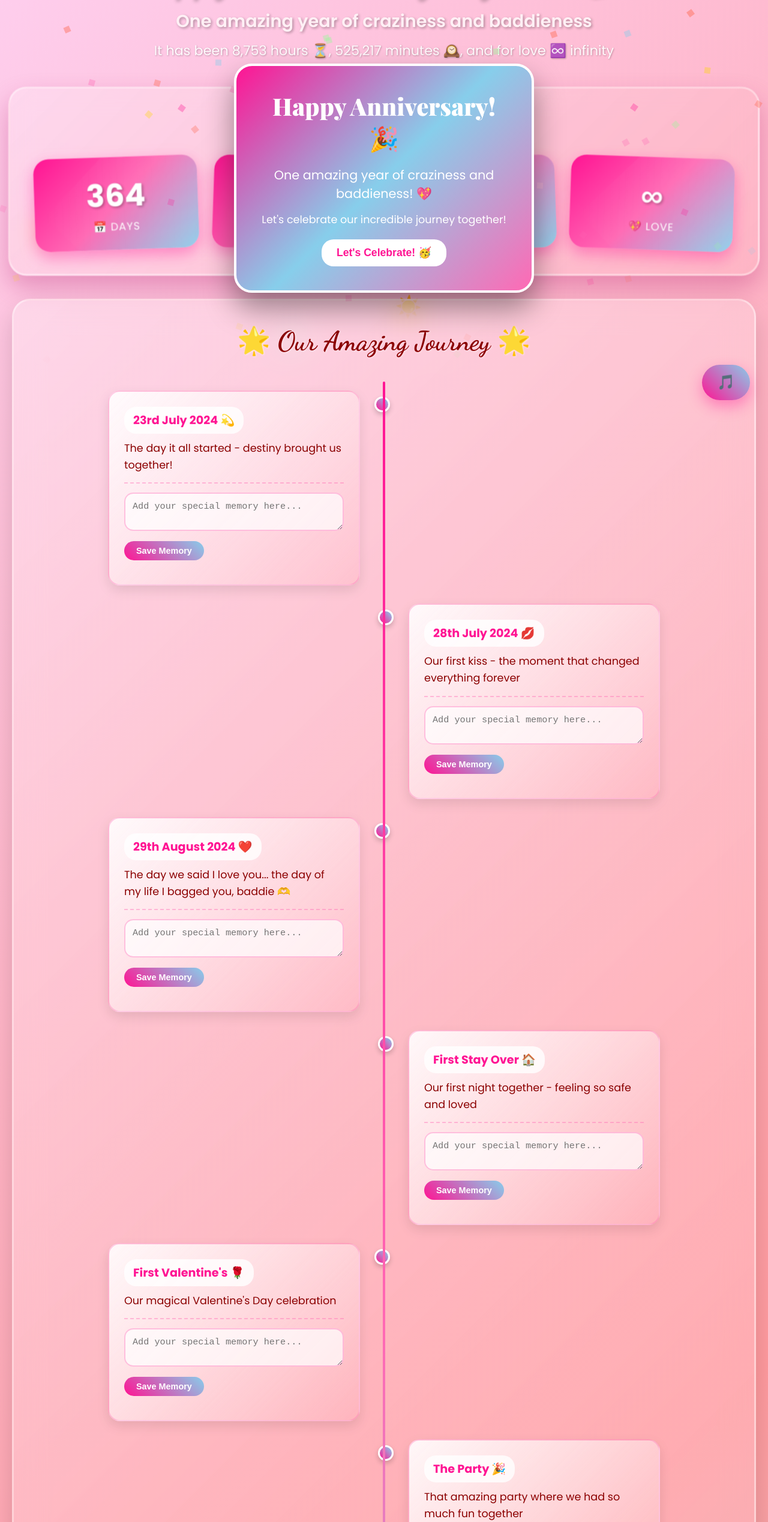
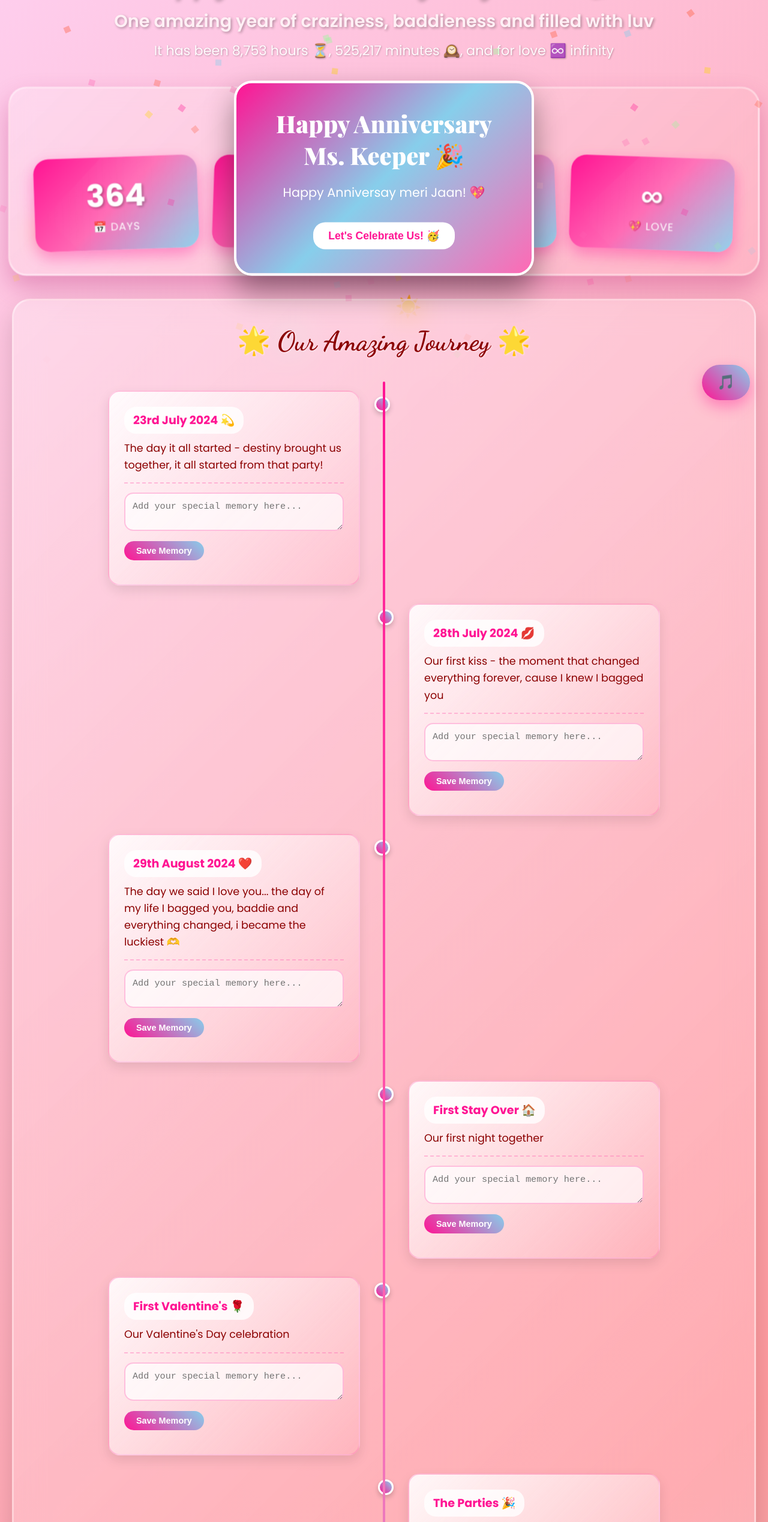
Before and after one commit to Apurav0507/OurfirstAnniversary, a plain HTML site: page index.html in a window 1280 px wide. Shown: the part 103-2640 px from the top of the page at 60% size. Drawn offline with nearby package versions, Linux system fonts and the light colour scheme.

Commit message:
Update index.html

```diff
--- a/index.html
+++ b/index.html
@@ -3,7 +3,7 @@
 <head>
     <meta charset="UTF-8">
     <meta name="viewport" content="width=device-width, initial-scale=1.0">
-    <title>Happy Anniversary My Luv! 💕</title>
+    <title>Happy Anniversary My Luv, Sneha💕</title>
     <link href="https://fonts.googleapis.com/css2?family=Playfair+Display:wght@400;700;900&family=Dancing+Script:wght@400;700&family=Poppins:wght@300;400;600;700&display=swap" rel="stylesheet">
     <style>
         * {
@@ -770,7 +770,7 @@
     <div class="container">
         <div class="header">
             <h1>Happy Anniversary My Luv 💕</h1>
-            <div class="subtitle">One amazing year of craziness and baddieness</div>
+            <div class="subtitle">One amazing year of craziness, baddieness and filled with luv</div>
             <div class="time-summary">It has been <span id="totalHours">9497</span> hours ⏳, <span id="totalMinutes">569829</span> minutes 🕰️, and for love ♾️ infinity</div>
         </div>
 
@@ -802,7 +802,7 @@
                 <div class="timeline-item">
                     <div class="timeline-content">
                         <div class="timeline-date">23rd July 2024 💫</div>
-                        <div class="timeline-text">The day it all started - destiny brought us together!</div>
+                        <div class="timeline-text">The day it all started - destiny brought us together, it all started from that party! </div>
                         <div class="notes-section">
                             <textarea class="note-input" placeholder="Add your special memory here..." data-milestone="start"></textarea>
                             <button class="save-note-btn" onclick="saveNote('start')">Save Memory</button>
@@ -814,7 +814,7 @@
                 <div class="timeline-item">
                     <div class="timeline-content">
                         <div class="timeline-date">28th July 2024 💋</div>
-                        <div class="timeline-text">Our first kiss - the moment that changed everything forever</div>
+                        <div class="timeline-text">Our first kiss - the moment that changed everything forever, cause I knew I bagged you</div>
                         <div class="notes-section">
                             <textarea class="note-input" placeholder="Add your special memory here..." data-milestone="first-kiss"></textarea>
                             <button class="save-note-btn" onclick="saveNote('first-kiss')">Save Memory</button>
@@ -826,7 +826,7 @@
                 <div class="timeline-item">
                     <div class="timeline-content">
                         <div class="timeline-date">29th August 2024 ❤️</div>
-                        <div class="timeline-text">The day we said I love you... the day of my life I bagged you, baddie 🫶</div>
+                        <div class="timeline-text">The day we said I love you... the day of my life I bagged you, baddie and everything changed, i became the luckiest  🫶</div>
                         <div class="notes-section">
                             <textarea class="note-input" placeholder="Add your special memory here..." data-milestone="i-love-you"></textarea>
                             <button class="save-note-btn" onclick="saveNote('i-love-you')">Save Memory</button>
@@ -838,7 +838,7 @@
                 <div class="timeline-item">
                     <div class="timeline-content">
                         <div class="timeline-date">First Stay Over 🏠</div>
-                        <div class="timeline-text">Our first night together - feeling so safe and loved</div>
+                        <div class="timeline-text">Our first night together </div>
                         <div class="notes-section">
                             <textarea class="note-input" placeholder="Add your special memory here..." data-milestone="first-stay"></textarea>
                             <button class="save-note-btn" onclick="saveNote('first-stay')">Save Memory</button>
@@ -850,7 +850,7 @@
                 <div class="timeline-item">
                     <div class="timeline-content">
                         <div class="timeline-date">First Valentine's 🌹</div>
-                        <div class="timeline-text">Our magical Valentine's Day celebration</div>
+                        <div class="timeline-text">Our Valentine's Day celebration</div>
                         <div class="notes-section">
                             <textarea class="note-input" placeholder="Add your special memory here..." data-milestone="valentine"></textarea>
                             <button class="save-note-btn" onclick="saveNote('valentine')">Save Memory</button>
@@ -861,8 +861,8 @@
 
                 <div class="timeline-item">
                     <div class="timeline-content">
-                        <div class="timeline-date">The Party 🎉</div>
-                        <div class="timeline-text">That amazing party where we had so much fun together</div>
+                        <div class="timeline-date">The Parties 🎉</div>
+                        <div class="timeline-text">The party, where I am a stalker for you because you are the hottest girl at the party!</div>
                         <div class="notes-section">
                             <textarea class="note-input" placeholder="Add your special memory here..." data-milestone="party"></textarea>
                             <button class="save-note-btn" onclick="saveNote('party')">Save Memory</button>
@@ -874,7 +874,7 @@
                 <div class="timeline-item">
                     <div class="timeline-content">
                         <div class="timeline-date">The Adventure 🌍</div>
-                        <div class="timeline-text">Our incredible adventure that brought us even closer</div>
+                        <div class="timeline-text">Our adventures - Marathon, Okhla Bird, Safdarjung, Cycling, and every moment with you is an adventure </div>
                         <div class="notes-section">
                             <textarea class="note-input" placeholder="Add your special memory here..." data-milestone="adventure"></textarea>
                             <button class="save-note-btn" onclick="saveNote('adventure')">Save Memory</button>
@@ -911,7 +911,7 @@
 
         <div class="quote-section">
             <div class="quote-text">
-                "You understand me so well and I feel so safe with you. 365 days ago I started loving you, and today I love you 365 times more— every day for something new, something different, and something forever." 💖
+                "You understand me so well, and I feel so safe with you. I truly feel love, and I am so glad to be experiencing life with you. 365 days ago, I started loving you, and today I love you 365 times more— every day for something new, something different, and something forever." 💖
             </div>
         </div>
 
@@ -963,10 +963,9 @@
     </div>
 
     <div class="anniversary-popup" id="anniversaryPopup">
-        <div class="popup-title">Happy Anniversary! 🎉</div>
-        <p style="font-size: 1.3rem; margin-bottom: 15px;">One amazing year of craziness and baddieness! 💖</p>
-        <p style="font-size: 1.1rem;">Let's celebrate our incredible journey together!</p>
-        <button class="popup-close-btn" onclick="closeAnniversaryPopup()">Let's Celebrate! 🥳</button>
+        <div class="popup-title">Happy Anniversary Ms. Keeper 🎉</div>
+        <p style="font-size: 1.3rem; margin-bottom: 15px;">Happy Anniversay meri Jaan! 💖</p>
+        <button class="popup-close-btn" onclick="closeAnniversaryPopup()">Let's Celebrate Us! 🥳</button>
     </div>
 
     <div class="confetti" id="confetti"></div>
@@ -1359,7 +1358,7 @@
 
         // Add some sample polaroids (you can replace with your actual images)
         const samplePolaroids = [
-            { caption: "Our first selfie together 📱💕", alt: "First selfie" },
+            { caption: "Smash 📱💕", alt: "First selfie" },
             { caption: "That crazy adventure day 🌟", alt: "Adventure" },
             { caption: "Sleepy morning cuddles ☀️", alt: "Morning" },
             { caption: "Date night magic ✨", alt: "Date night" },
```
